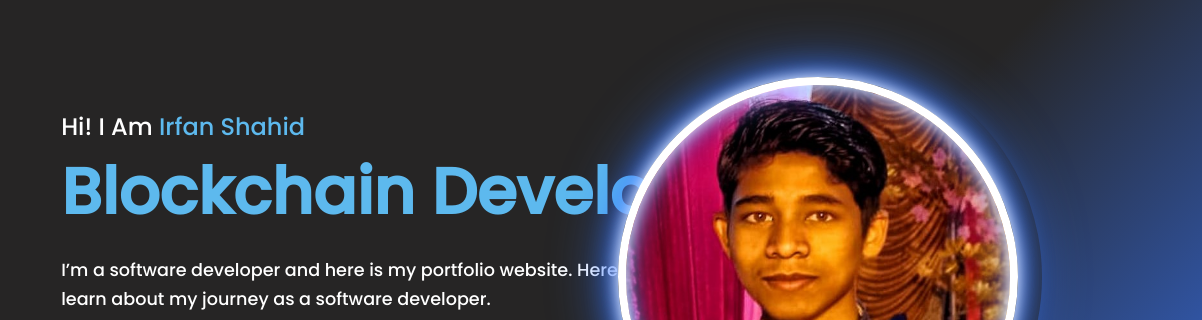
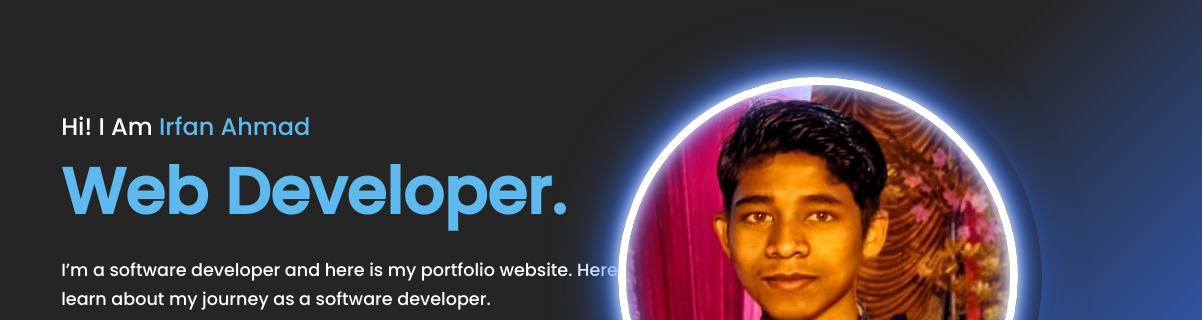
Before and after one commit to irfan8540/Portfolio, a plain HTML site: page index.html in a window 1280 px wide. Shown: the part 123-443 px from the top of the page, 78-1280 px from the left. Drawn offline with Linux system fonts and the light colour scheme.

Commit message:
Update index.html name update

```diff
--- a/index.html
+++ b/index.html
@@ -25,8 +25,8 @@
                 <i class="fa-brands fa-codepen"></i>
             </div>
             <div class="content">
-                <p class="intro">Hi! I Am <span>Irfan Shahid</span></p>
-                <h1>Blockchain Developer.</h1>
+                <p class="intro">Hi! I Am <span>Irfan Ahmad</span></p>
+                <h1>Web Developer.</h1>
                 <p class="detail">I’m a software developer and here is my portfolio website. Here you’ll learn about my journey as a software developer.</p>
                 <div class="btn-container">
                     <button>Hire me</button>
```
